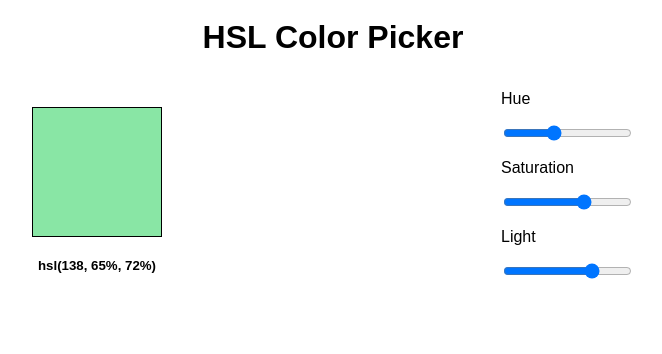
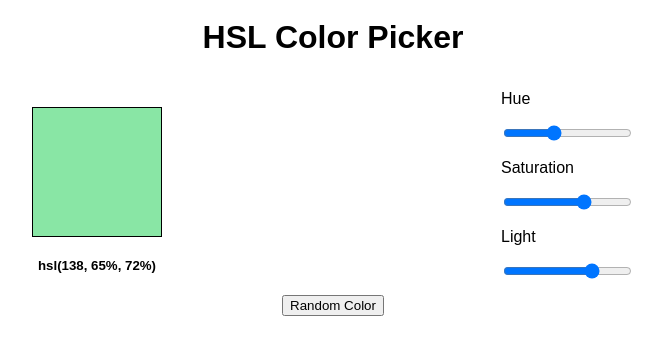
Before and after one commit to sbettaglio/color-picker, a React (Create React App) app: page / in a window 1280 px wide. Shown: the top 354 px of the page, without its empty margins (307-969 px from the left). Built offline with nearby package versions, Linux system fonts and the light colour scheme.

Commit message:
explorer mode complete

```diff
--- a/src/App.js
+++ b/src/App.js
@@ -6,13 +6,13 @@ export class App extends Component {
     s: Math.round(Math.random() * 100),
     l: Math.round(Math.random() * 100),
   }
-  // componentDidMount() {
-  //   this.setState({
-  //     h: Math.round(Math.random() * 360),
-  //     s: Math.round(Math.random() * 360),
-  //     l: Math.round(Math.random() * 100),
-  //   })
-  // }
+  randomColor = () => {
+    this.setState({
+      h: Math.round(Math.random() * 360),
+      s: Math.round(Math.random() * 360),
+      l: Math.round(Math.random() * 100),
+    })
+  }
 
   adjustHueSlider = e => {
     console.log(e.target.value)
@@ -84,6 +84,11 @@ export class App extends Component {
             </div>
           </form>
         </section>
+        <section className="button-section">
+          <button className="random" onClick={this.randomColor}>
+            Random Color
+          </button>
+        </section>
       </>
     )
   }
--- a/src/index.css
+++ b/src/index.css
@@ -37,3 +37,9 @@ article {
 form .color-box {
   padding: 8rem;
 }
+
+.button-section {
+  display: flex;
+  flex-direction: column;
+  align-items: center;
+}
```
